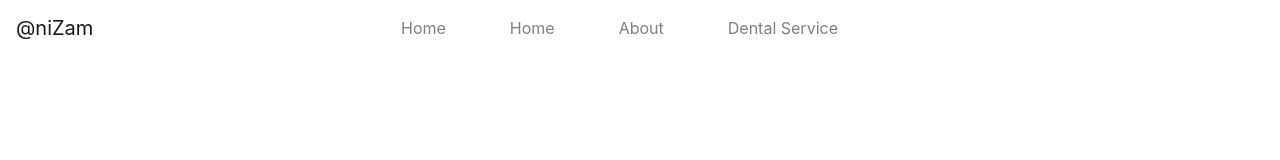
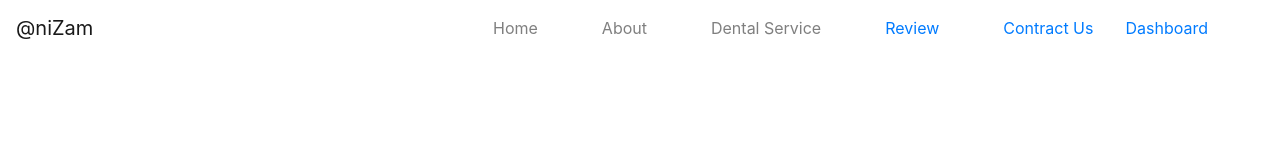
Before and after one commit to nizamseu/doctors-app, a React (Create React App) app: page /appoinment in a window 1280 px wide. Shown: the top 160 px of the page. Built offline with nearby package versions, Linux system fonts and the light colour scheme.

Commit message:
some bug fixed

```diff
--- a/src/Componants/Appoinment/AppoinmentForm/AppoinmentForm.js
+++ b/src/Componants/Appoinment/AppoinmentForm/AppoinmentForm.js
@@ -71,8 +71,8 @@ const AppoinmentForm = ({card,date}) => {
           <br/><br/>
          <div className='d-flex'>
           <select className='form-select ' name="gender" ref={register}>
-              <option value="female">Male</option>
-              <option value="male">Female</option>
+              <option value="male">Male</option>
+              <option value="female">Female</option>
               <option value="other">Other</option>
             </select>
 
--- a/src/Componants/Dashboard/DashboardMain/DashboardMain.js
+++ b/src/Componants/Dashboard/DashboardMain/DashboardMain.js
@@ -14,7 +14,7 @@ const DashboardMain = () => {
     },[])
     return (
         <div>
-            <h1>Dash Main</h1>
+            <h4 className='mt-3'>Dashboard </h4>
             <DashboardMainCard loadData={loadData}></DashboardMainCard>
             <RecentAppointment></RecentAppointment>
         </div>
--- a/src/Componants/Dashboard/Patients/Patients.js
+++ b/src/Componants/Dashboard/Patients/Patients.js
@@ -39,7 +39,7 @@ const Patients = () => {
             <td>{item.email}</td>
             <td>{item.gender}</td>
             <td>{item.age}</td>
-            <td>{item.weight}</td>
+            <td>{item.weight} kg</td>
             <td>{item.phone}</td>
             <td>{item.service}</td>
           </tr>
--- a/src/Componants/Dashboard/Prescription/Prescription.js
+++ b/src/Componants/Dashboard/Prescription/Prescription.js
@@ -48,7 +48,7 @@ const Prescription = () => {
             <td>{item.name}</td>
             <td>{item.phone}</td>
             <td>
-                <Link to={`/dashboard/view/${item._id}`} variant="contained" color="primary">View</Link>
+                <Link to={`/dashboard/view/${item._id}`} className='btn btn-primary' >View</Link>
 
             </td>
           </tr>
--- a/src/Componants/Dashboard/Setting/Setting.js
+++ b/src/Componants/Dashboard/Setting/Setting.js
@@ -3,7 +3,7 @@ import React from 'react';
 const Setting = () => {
     return (
         <div>
-            <h1>This is Setting Option</h1>
+            <h1>Setting is Comming Soooon.......</h1>
         </div>
     );
 };
--- a/src/Componants/Dashboard/Sidebar/Sidebar.js
+++ b/src/Componants/Dashboard/Sidebar/Sidebar.js
@@ -10,9 +10,9 @@ const Sidebar = () => {
         <div className='sidebar'>
            {/* <h1>Sidebar</h1> */}
          <SideBarOption  Icon={DashboardIcon} text="Dashboard" pathText="/dashboard/dash"/>
+         <SideBarOption Icon={CalendarTodayIcon} text="Appointment " pathText="/dashboard/appointment" />
          <SideBarOption Icon={PeopleIcon} text="Patients" pathText="/dashboard/patients" />
          <SideBarOption Icon={NoteAddIcon} text="Prescription " pathText="/dashboard/prescription" />
-         <SideBarOption Icon={CalendarTodayIcon} text="Appointment " pathText="/dashboard/appointment" />
          <SideBarOption Icon={SettingsIcon} text="Setting" pathText="/dashboard/setting" />
 
         </div>
--- a/src/Componants/Dashboard/View/View.js
+++ b/src/Componants/Dashboard/View/View.js
@@ -7,7 +7,6 @@ const View = () => {
     const {id}=useParams();
     const [view,setView]=useState([]);
     const history=useHistory()
-console.log(view);
     useEffect(()=>{
         fetch('http://localhost:5000/view',{
             method:'POST',
@@ -31,9 +30,10 @@ console.log(view);
                 <h6> Age: {view[0].age} </h6>
                 <h6> Gender: {view[0].gender} </h6>
                 <h6> Weight: {view[0].weight} </h6>
-                <h6> Date: {view[0].Date} </h6>
+                <h6> Phone: {view[0].phone} </h6>
+                <h6> Appopintment Date: {view[0].date} </h6>
                 <h6> Created Date: {view[0].created} </h6>
-                <h6> Phone: {view[0].phone} </h6>
+
                 <Button variant="contained" color="secondary" onClick={()=> history.goBack()}>Back</Button>
             </div>
             :<h1>Loading......</h1>
--- a/src/Componants/Home/MakeApointment/MakeApointment.js
+++ b/src/Componants/Home/MakeApointment/MakeApointment.js
@@ -1,4 +1,5 @@
 import React from 'react';
+import { Link } from 'react-router-dom';
 import doctor from '../../../images/doctor.png'
 import './makeAppointment.css'
 const MakeApointment = () => {
@@ -12,7 +13,7 @@ const MakeApointment = () => {
                     <h5 style={{color:'#1CC7C1'}}>APPOINTMENT</h5>
                     <h1 className='text-white'>Make An Appoinment <br/> Today</h1>
                     <p className='text-white'>Lorem ipsum dolor sit amet consectetur, adipisicing elit. Porro, modi qui dolores laborum explicabo, libero nulla laudantium consequatur deleniti labore ullam vero quia quis laboriosam veritatis. Magnam recusandae debitis sequi!</p>
-                    <button className="btn btn-primary">APOINTMENT</button>
+                    <Link to='/appoinment' className="btn btn-primary">APOINTMENT</Link>
                 </div>
             </div>
 
--- a/src/Componants/Shared/MenuBar/MenuBar.js
+++ b/src/Componants/Shared/MenuBar/MenuBar.js
@@ -8,14 +8,14 @@ const MenuBar = () => {
         <Navbar.Toggle aria-controls="basic-navbar-nav" />
         <Navbar.Collapse id="basic-navbar-nav">
           <Nav className="ml-auto">
-          <Nav.Link className="mr-5"  href="dashboard/dash">Home</Nav.Link>
-            <Nav.Link className="mr-5"  href="#home">Home</Nav.Link>
+
+            <Nav.Link className="mr-5"  href="/">Home</Nav.Link>
             <Nav.Link className="mr-5"  href="#about">About</Nav.Link>
-            <Nav.Link className="mr-5"  href="#dental-service">Dental Service</Nav.Link>
-            <Nav.Link className="mr-5 text-white"  href="#review">Review</Nav.Link>
-            <Nav.Link className="mr-5 text-white"  href="#blog">Blog</Nav.Link>
-            <Nav.Link className="mr-5 text-white"  href="#contract-us">Contract Us</Nav.Link>
-
+            <Nav.Link className="mr-5 "  href="#dental-service">Dental Service</Nav.Link>
+            <Nav.Link className="mr-5 text-primary"  href="#review">Review</Nav.Link>
+            {/* <Nav.Link className="mr-5 text-muted"  href="#blog">Blog</Nav.Link> */}
+            <Nav.Link className="mr-3 text-primary"  href="#contract-us">Contract Us</Nav.Link>
+            <Nav.Link className="mr-5 text-primary"   href="dashboard/dash">Dashboard</Nav.Link>
           </Nav>
 
         </Navbar.Collapse>
```
